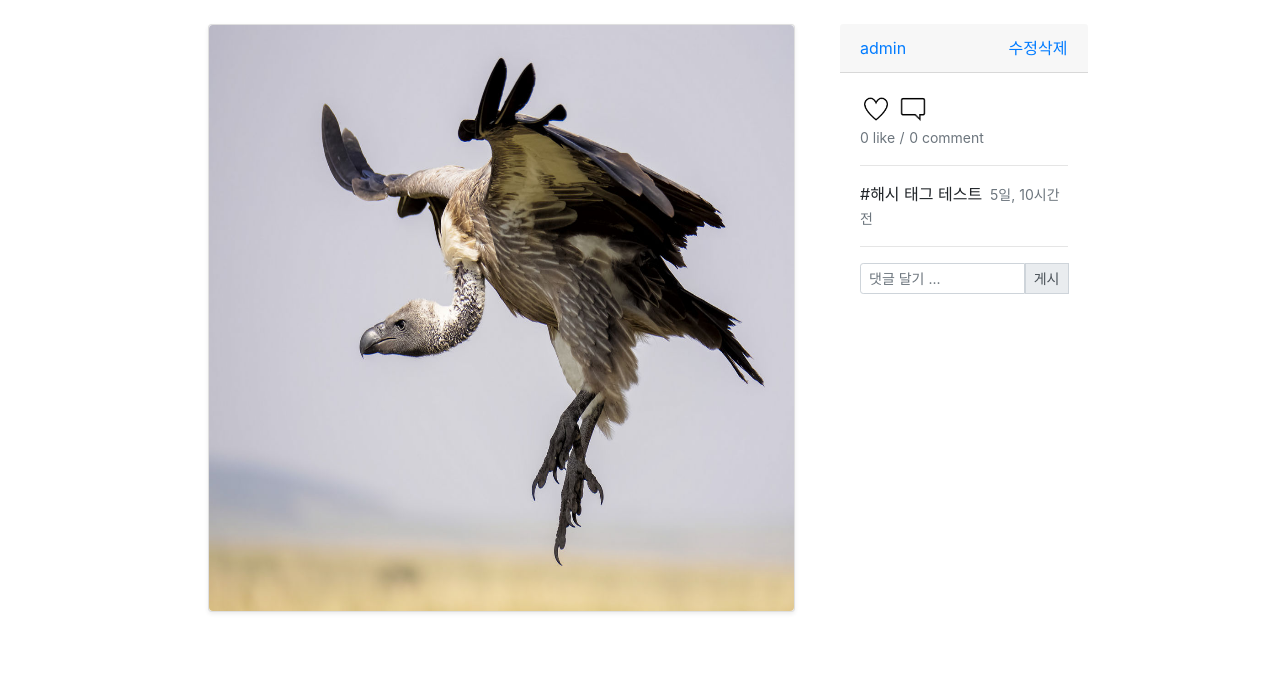
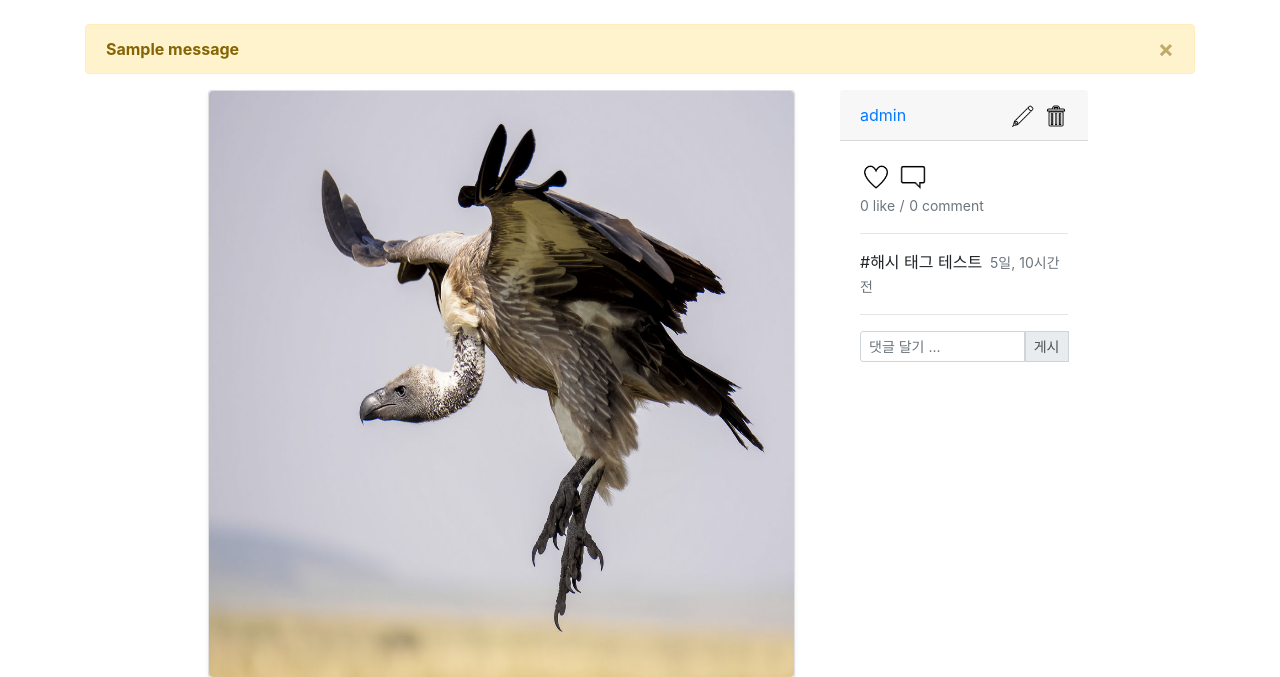
Before and after one commit to integerJI/int_test, a Django app: page /intworldapp/detail/12/ in a window 1280 px wide. Shown: the part 87-764 px from the top of the page. Before the commit the page ends 700 px from the top, so only its background shows below. Run offline with Django 3.2, Linux system fonts and the light colour scheme; a user stored in the database is signed in; data comes from the database, SQL or seed files in the repository; both versions use the stored data as it was after the commit; one stand-in notice (Sample message) is shown; some libraries are stand-ins or nearby versions.

Commit message:
게시글 삭제 구분하기

```diff
--- a/intworldapp/templates/detail.html
+++ b/intworldapp/templates/detail.html
@@ -4,6 +4,18 @@
 {% load post_extras %}
 {% load humanize %}
 {% block content %}
+<head>
+  {% if messages %}
+    <div class="alert alert-warning alert-dismissible fade show" role="alert">
+  {% for message in messages %}
+    <strong>{{ message.message }}</strong>
+  {% endfor %}
+    <button type="button" class="close" data-dismiss="alert" aria-label="Close">
+      <span aria-hidden="true">&times;</span>
+    </button>
+    </div>
+  {% endif %}
+</head>
 <body>
   <main role="main" class="container">
     <div class="row justify-content-center">
@@ -28,11 +40,13 @@
         <div class="card-header">
           <div class="d-flex justify-content-between align-items-center">
             <div class="btn-group">
-              <a class="my-0 font-weight-normal" href="{% url 'userpage' post.create_user %}">{{ post.create_user }}</a>
+              <a class="my-0 font-weight-normal" href="{% url 'userpage' post.create_user %}"><span class="writer_name">{{ post.create_user }}</span></a>
             </div>
             <div class="btn-group">
-              <a href="{% url 'update' post.id %}">수정</a>
-              <a href="{% url 'delete' post.id %}">삭제</a>
+              <span class="hidden" id="control_id">
+                <a href="{% url 'update' post.id %}"><img src="/static/update.png" alt="update" style="width: 1.5rem; height:1.5rem;">&nbsp;</a>
+                <a href="{% url 'delete' post.id %}"><img src="/static/delete.png" alt="delete" style="width: 1.5rem; height:1.5rem;"></a>
+              </span>
             </div>
           </div>
         </div>
@@ -124,6 +138,7 @@
 
     $(".comment_writer_name")
     $(".comment_writer_name")[0].innerHTML
+
     for (i = 0; i < $(".comment_writer_name").length; i++) {
       if ($("#user_name").text() == $(".comment_writer_name")[i].innerHTML) {
         $("#control_id1" + i).removeClass("hidden");
--- a/intworldapp/views.py
+++ b/intworldapp/views.py
@@ -68,8 +68,16 @@ def update(request, post_id):
 
 def delete(request, post_id):
     post = get_object_or_404(Post, id=post_id)
-    post.delete()
-    return redirect(reverse('index'))
+
+    conn_profile = User.objects.get(username = request.user.get_username())
+
+    if conn_profile == post.create_user:
+        post.delete()
+        return redirect(reverse('index'))
+    else:
+        messages.info(request, '삭제할 수 없습니다.')
+        return render(request, 'detail.html', {'post': post})
+
 
 @login_required
 def c_post(request, post_id):
```
Also changed, not shown: intworldapp/templates/index.html (+12 -12 lines), db.sqlite3, media/post/2020/04/18/jpg_sample.jpg (added), media/post/2020/04/18/jpg_sample_tQxHzWT.jpg (added).
